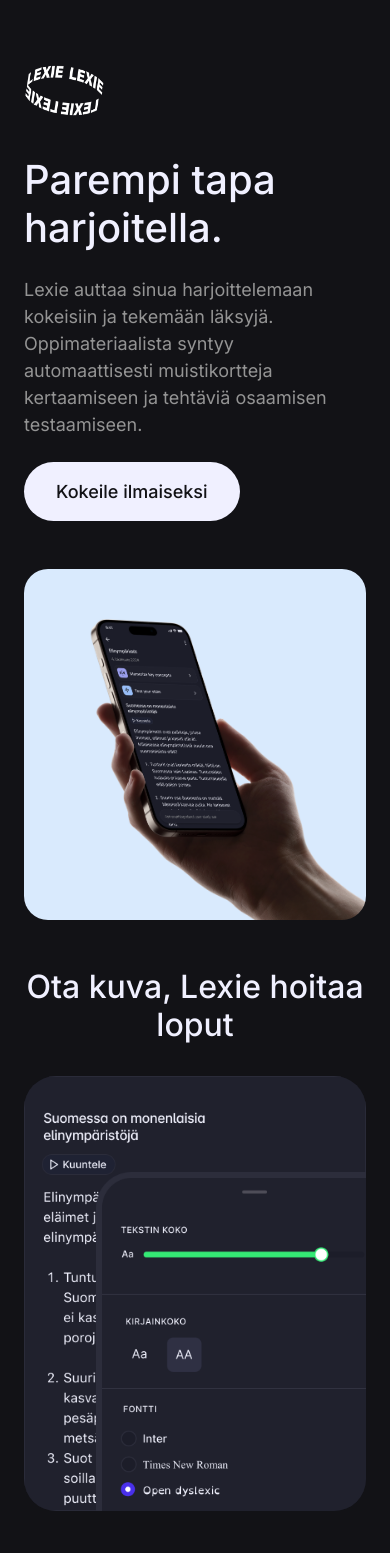
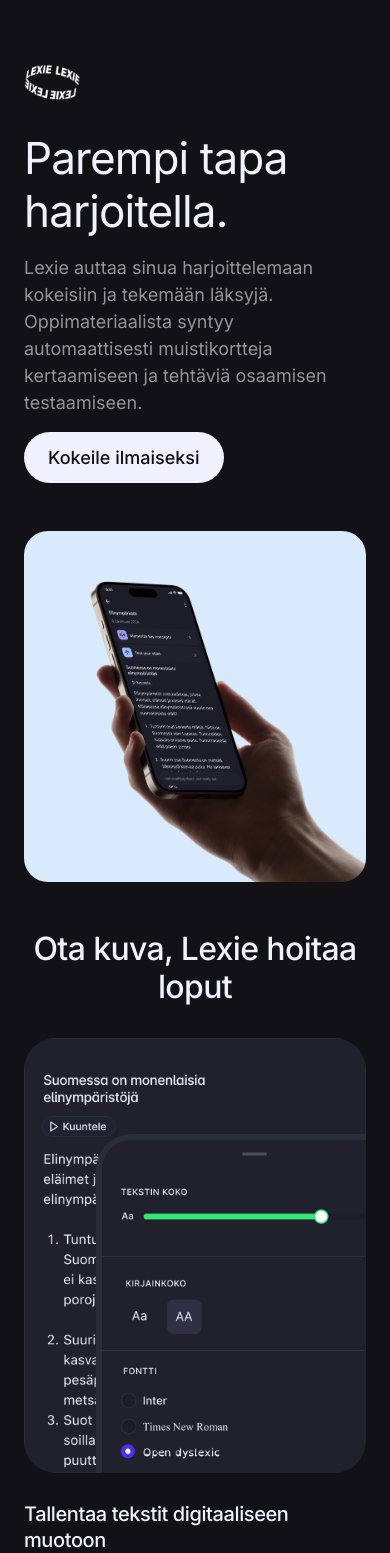
Before and after one commit to epatjas/lexie-web, a Next.js app: page / in a window 390 px wide. Shown: the top 1553 px of the page. Built offline with nearby package versions, Linux system fonts and the light colour scheme.

Commit message:
css tweaking

```diff
--- a/src/components/sections/FAQ.module.css
+++ b/src/components/sections/FAQ.module.css
@@ -36,7 +36,6 @@
 @media (max-width: 1023px) {
   .title {
     font-size: 36px;
-    margin-bottom: var(--space-48);
   }
 
   .accordion .trigger {
@@ -64,7 +63,6 @@
   .title {
     text-align: center;
     font-size: 32px;
-    margin-bottom: var(--space-32);
   }
 
   .accordion .trigger {
--- a/src/components/sections/Features.module.css
+++ b/src/components/sections/Features.module.css
@@ -78,10 +78,14 @@
   }
 
   .card h3 {
-    font-size: 18px;
+    font-size: 20px;
   }
 
   .card p {
     font-size: 16px;
   }
+  .card {
+    gap: var(--space-12);
+  }
+
 }
--- a/src/components/sections/Hero.module.css
+++ b/src/components/sections/Hero.module.css
@@ -15,7 +15,7 @@
 .text {
   display: flex;
   flex-direction: column;
-  gap: var(--space-32);
+  gap: var(--space-24);
   max-width: 640px;
   padding-right: var(--space-48);
 }
@@ -30,14 +30,14 @@
   font-size: 20px;
   line-height: 1.5;
   color: var(--text-secondary);
-  margin-top: -var(--space-16);
+  margin-top: 0;
 }
 
 .button {
   display: inline-flex;
   align-items: center;
   justify-content: center;
-  padding: var(--space-16) var(--space-32);
+  padding: var(--space-12) var(--space-24);
   background-color: var(--text-primary);
   color: var(--background-01);
   border: none;
@@ -89,6 +89,7 @@
   }
 
   .logo {
+    width: 64px;
     margin-left: 0;
     margin-right: 0;
   }
@@ -100,7 +101,6 @@
 
   .ingress {
     font-size: 18px;
-    margin-top: -var(--space-8);
   }
 
   .imageWrapper {
@@ -122,10 +122,14 @@
 
 @media (max-width: 640px) {
   .title {
-    font-size: 40px;
+    font-size: 44px;
   }
 
   .text {
-    gap: var(--space-24);
+    gap: var(--space-16);
+  }
+
+  .logo {
+    width: 56px;
   }
 }
--- a/src/styles/variables.css
+++ b/src/styles/variables.css
@@ -8,6 +8,8 @@
   --button-text: hsl(240, 100%, 97%);
 
   /* Spacing */
+  --space-8: 8px;
+  --space-12: 12px;
   --space-16: 16px;
   --space-24: 24px;
   --space-32: 32px;
@@ -33,9 +35,13 @@
   color: var(--text-primary);
 }
 
+h1, h2, h3 {
+  letter-spacing: -0.02em;
+}
+
 h1 {
   font-size: 64px;
-  font-weight: 500;
+  font-weight: 300;
   line-height: 1.1;
 }
 
```
